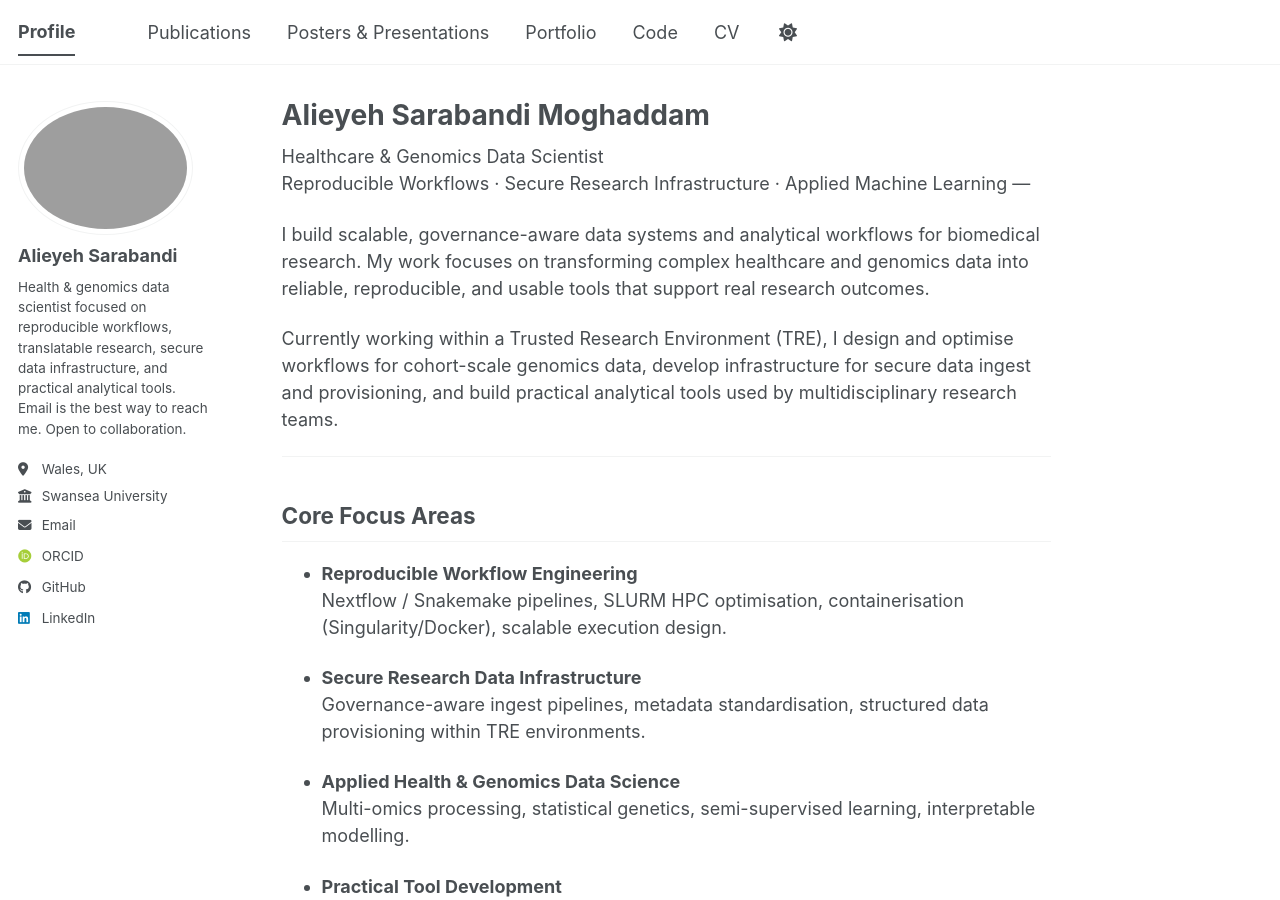
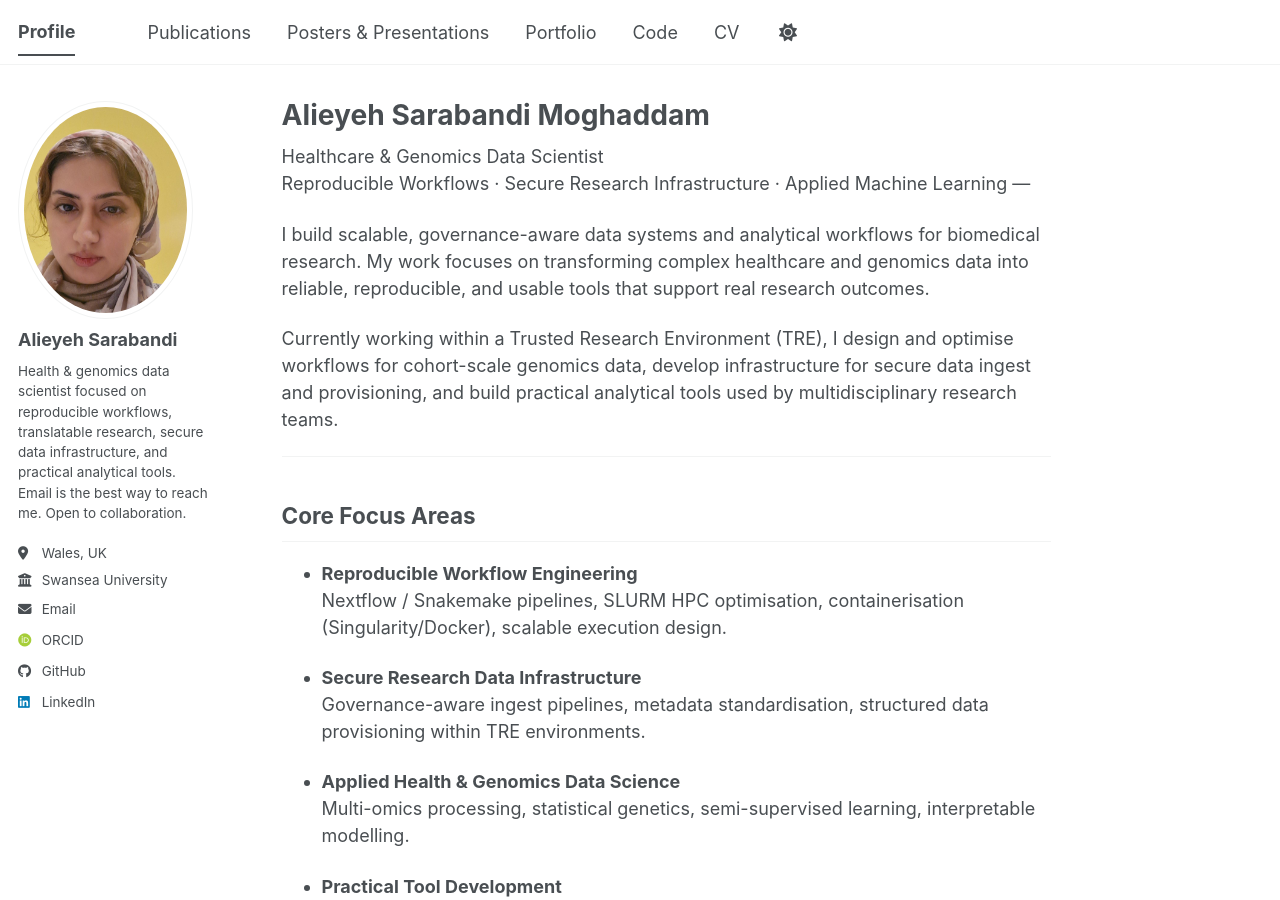
Before and after one commit to Alieyeh/alieyeh.github.io, a Jekyll site: the page built from _pages/about.md, in a window 1280 px wide and 900 px high. Built offline with Jekyll 4.4.1, drawn with Linux system fonts in a browser that asks for light colours; some web fonts are replaced; a script bundle is joined from its source files by our own code; library files that are not in the unit come from our copies.

Commit message:
Update _config.yml

```diff
--- a/_config.yml
+++ b/_config.yml
@@ -23,7 +23,7 @@ repository               : "Alieyeh/alieyeh.github.io"
 #               Additional customization can be done by editing /_includes/author-profile.html
 author:
   # Biographic information
-  avatar           : "pfp1.jpeg"
+  avatar           : "pfp1.jpg"
   name             : "Alieyeh Sarabandi"
   pronouns         : # example: "she/her"
   bio              : "Health & genomics data scientist focused on reproducible workflows, translatable research, secure data infrastructure, and practical analytical tools. Email is the best way to reach me. Open to collaboration."
```
